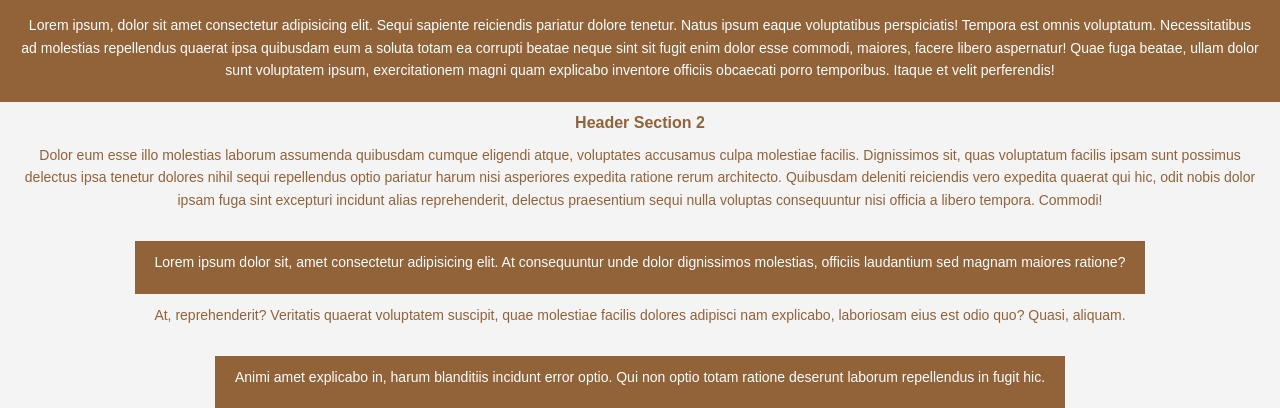
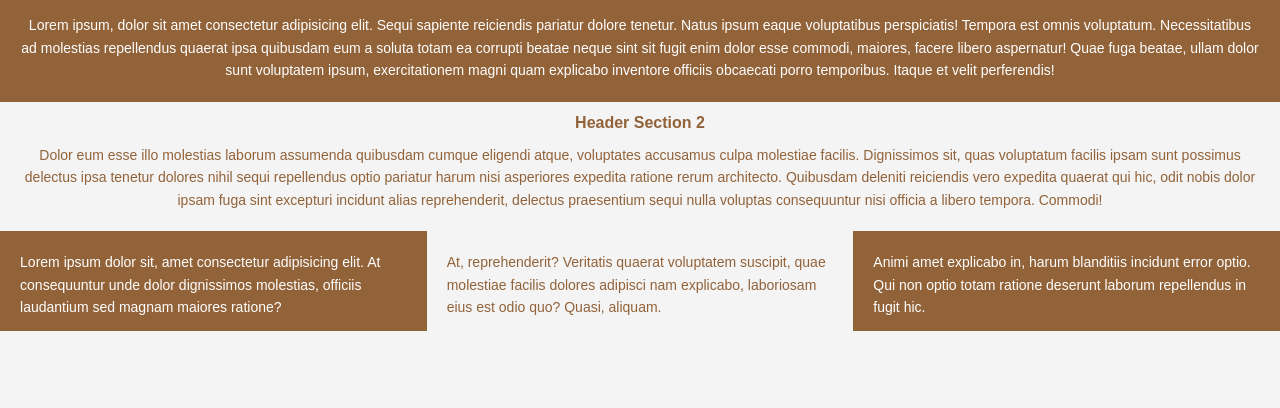
Before and after one commit to 01Danil/Hw_006_Fullscreen_Landing, a plain HTML site: page index.html in a window 1280 px wide. Shown: the part 828-1236 px from the top of the page. After the commit the page ends 1159 px from the top, so only its background shows below. Drawn offline with Linux system fonts and the light colour scheme.

Commit message:
Add completed project

```diff
--- a/assets/css/style.css
+++ b/assets/css/style.css
@@ -48,7 +48,7 @@ color: #926239;
 	width: 100%;
 	max-width: 110px;
 	padding: 5px;
-	margin: auto;
+	margin: 10px auto;
 	font-size: 14px;
 	color: #926239;
 	border: 1px solid #926239;
@@ -65,7 +65,7 @@ color: #926239;
 	font-size: inherit;
 	text-align: center;
 	font-weight: normal;
-	margin: 0 0 10px 0;
+	margin: 0;
 }
 
 .header_section {
@@ -85,6 +85,10 @@ color: #926239;
 
 .blocks_article {
 	display: inline-block;
-	text-align: left;
-
+  box-sizing: border-box;
+  width: 33.33%;
+	height: 100px;
+	padding: 20px 20px 10px 20px;
+	text-align: start;
+  vertical-align: top;
 }
--- a/index.html
+++ b/index.html
@@ -21,14 +21,8 @@
 			<h2 class="content header_section">header section 2</h2>
 			<p>Dolor eum esse illo molestias laborum assumenda quibusdam cumque eligendi atque, voluptates accusamus culpa molestiae facilis. Dignissimos sit, quas voluptatum facilis ipsam sunt possimus delectus ipsa tenetur dolores nihil sequi repellendus optio pariatur harum nisi asperiores expedita ratione rerum architecto. Quibusdam deleniti reiciendis vero expedita quaerat qui hic, odit nobis dolor ipsam fuga sint excepturi incidunt alias reprehenderit, delectus praesentium sequi nulla voluptas consequuntur nisi officia a libero tempora. Commodi!</p>
 		</section>
-		<section>
-			<article class="content blocks_article bg-dark">
-				<p>Lorem ipsum dolor sit, amet consectetur adipisicing elit. At consequuntur unde dolor dignissimos molestias, officiis laudantium sed magnam maiores ratione?</p>
-			</article><article class="content blocks_article">
-				<p>At, reprehenderit? Veritatis quaerat voluptatem suscipit, quae molestiae facilis dolores adipisci nam explicabo, laboriosam eius est odio quo? Quasi, aliquam.</p>
-			</article><article class="content blocks_article bg-dark">
-				<p>Animi amet explicabo in, harum blanditiis incidunt error optio. Qui non optio totam ratione deserunt laborum repellendus in fugit hic.</p>
-			</article>
+		<section class="lower_sections">
+			<article class="content blocks_article bg-dark">Lorem ipsum dolor sit, amet consectetur adipisicing elit. At consequuntur unde dolor dignissimos molestias, officiis laudantium sed magnam maiores ratione?</article><article class="content blocks_article">At, reprehenderit? Veritatis quaerat voluptatem suscipit, quae molestiae facilis dolores adipisci nam explicabo, laboriosam eius est odio quo? Quasi, aliquam.</article><article class="content blocks_article bg-dark">Animi amet explicabo in, harum blanditiis incidunt error optio. Qui non optio totam ratione deserunt laborum repellendus in fugit hic.</article>
 		</section>
-	</body>
+</body>
 </html>
```
